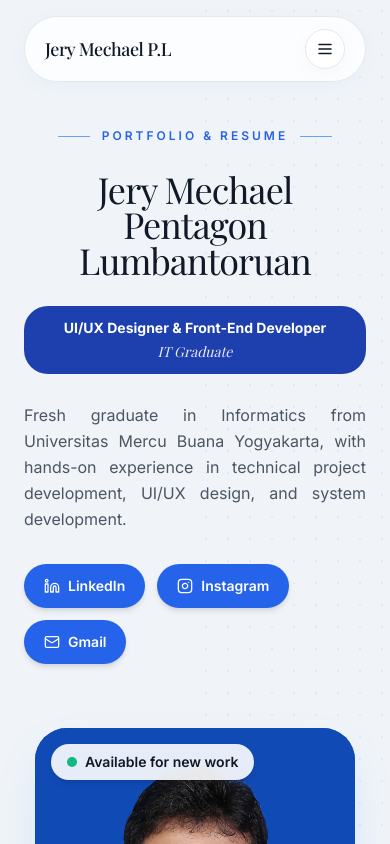
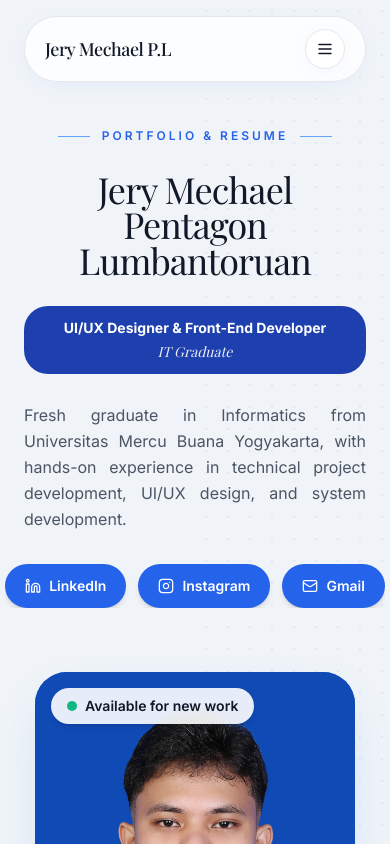
Before and after one commit to jerymechael/jeryportfolio, a Next.js app: page / in a window 390 px wide. Shown: the top 844 px of the page. Built offline with nearby package versions, Linux system fonts and the light colour scheme.

Commit message:
Keep social links in one row on mobile

```diff
--- a/components/ui/SocialLinks.tsx
+++ b/components/ui/SocialLinks.tsx
@@ -30,7 +30,7 @@ export default function SocialLinks({
   variant = "icon",
 }: SocialLinksProps) {
   return (
-    <ul className={cn("flex flex-wrap items-center gap-3", className)}>
+   <ul className={cn("flex flex-nowrap items-center gap-3 overflow-x-auto", className)}>
       {links.map((link) => {
         const Icon = iconMap[link.icon];
         return (
```
